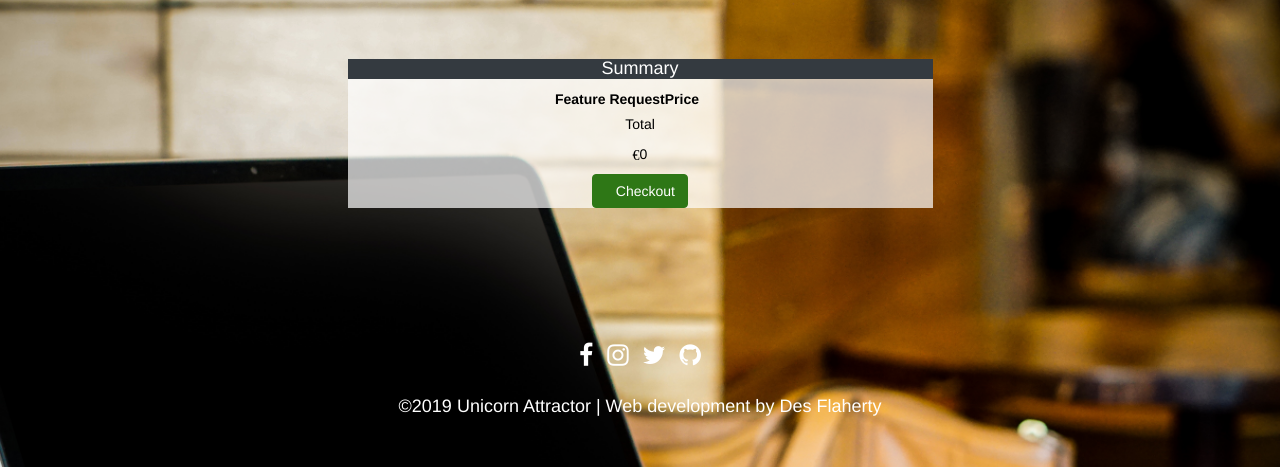
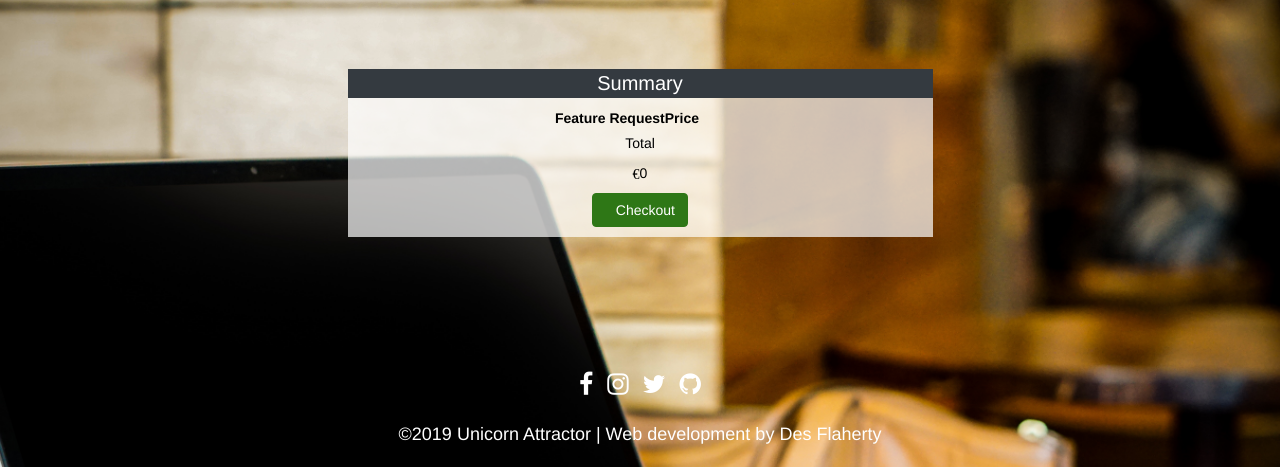
Before and after one commit to desflaherty/Unicorn_issue_tracker, a Django app: page /cart/ in a window 1280 px wide. Shown: the part 51-518 px from the top of the page. Run offline with Django 3.2, Linux system fonts and the light colour scheme; lists and menus that the app fills with data are empty; some libraries are stand-ins or nearby versions; some web fonts are replaced.

Commit message:
styling button for cart

```diff
--- a/cart/templates/cart.html
+++ b/cart/templates/cart.html
@@ -54,7 +54,7 @@
     <div class="card " style="max-width: 100%;">
 
                 <div class="card-header bg-dark center">
-                    <h4>Summary</h4>
+                    <p class="summary-text">Summary</p>
                 </div>
                     <div class="card-body center">
                     <table class='summary-table inline'>
--- a/static/css/style.css
+++ b/static/css/style.css
@@ -103,6 +103,8 @@ border-bottom: 0;
 .btn-success {
   background-color:#2e7716;
   border-color:#2e7716;
+  margin-bottom:10px;
+
 }
 
 .navbar-collapse {
@@ -378,3 +380,8 @@ background-color: orange;
 .bg-dark {
     background-color: #343a40!important;
 }
+
+.summary-text {
+    font-size:20px;
+    margin-top: 20px;
+}
```
